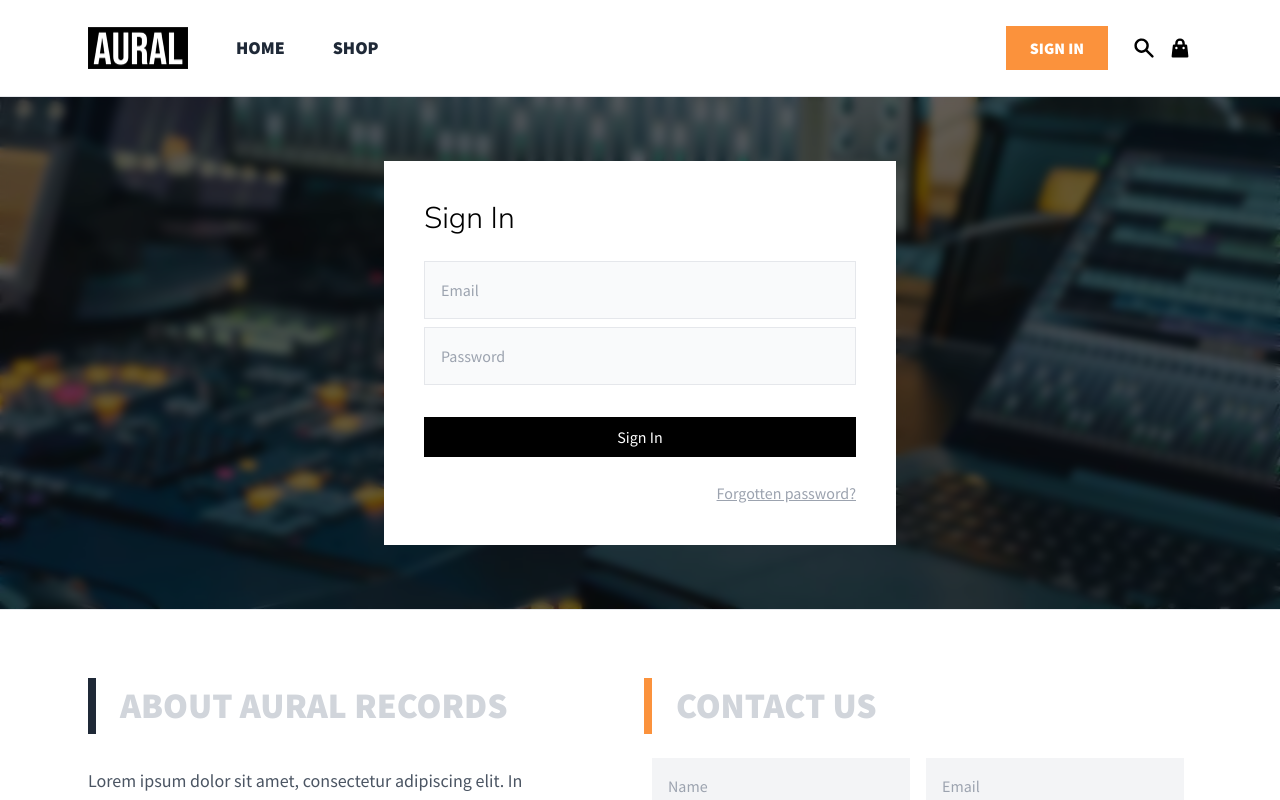
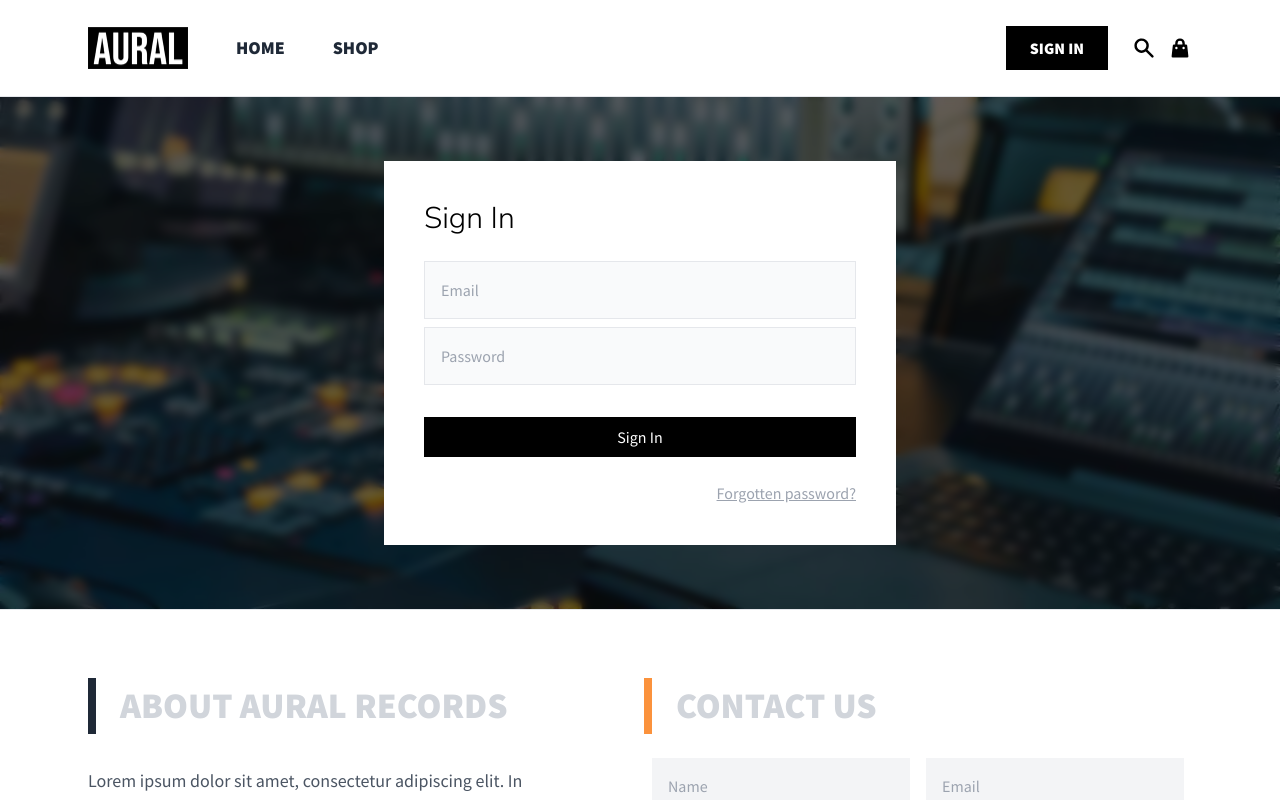
Before and after one commit to joejcox/AURAL, a React (Create React App) app: page /sign-in in a window 1280 px wide. Shown: the top 800 px of the page. Built offline with nearby package versions, Linux system fonts and the light colour scheme; no server answers; a web font is replaced by a local one.

Commit message:
feat: add re-direct to home page if authenticated user navigates to sign in route

```diff
--- a/src/core/Layout/Header/Navbar/index.jsx
+++ b/src/core/Layout/Header/Navbar/index.jsx
@@ -28,7 +28,9 @@ const Navbar = () => {
               Sign Out
             </button>
           ) : (
-            <ButtonLink path="/sign-in">Sign In</ButtonLink>
+            <ButtonLink classes="bg-black hover:bg-main-400" path="/sign-in">
+              Sign In
+            </ButtonLink>
           )}
         </div>
         <div className="lg:ml-6 flex items-center">
--- a/src/pages/public/SignIn/index.jsx
+++ b/src/pages/public/SignIn/index.jsx
@@ -1,7 +1,13 @@
 import SignInForm from "components/SignInForm"
+import { Navigate } from "react-router-dom"
+import useAuth from "hooks/useAuth"
 
 const SignIn = () => {
-  return (
+  const { user } = useAuth()
+
+  return user ? (
+    <Navigate to="/" />
+  ) : (
     <SignInForm>
       <h1 className="text-3xl mb-6 font-secondary">Sign In</h1>
     </SignInForm>
```
